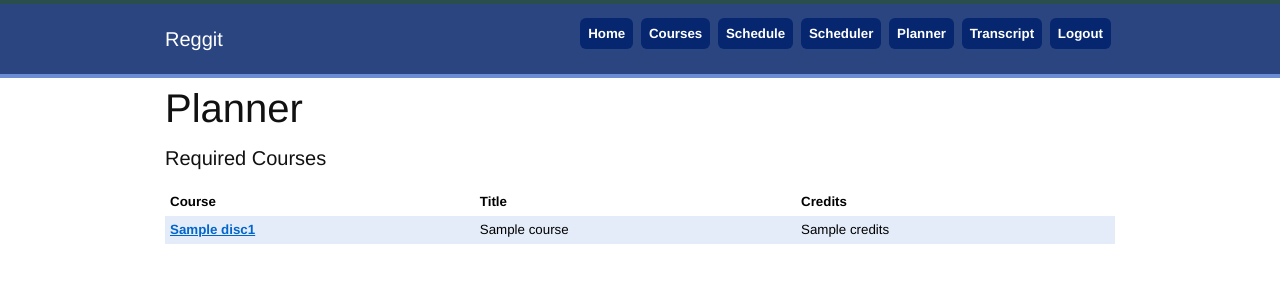
After one commit to thedjpetersen/reggit, a Django app: template main/templates/planner/index.html in a window 1280 px wide. The commit adds this page. Shown: the top 300 px of the page. Run offline with Django 3.2, Linux system fonts and the light colour scheme; the template is opened without the code that fills it: most values are stand-ins (such as "Sample title", 1, 10 or a date in 2020).

Commit message:
started mydegrees(planner). fetch audit on login. started course page

```diff
--- a/course/views.py
+++ b/course/views.py
@@ -3,6 +3,12 @@ from django.http import Http404
 import simplejson as json
 from django.http import HttpResponseRedirect
 import reglib
+
+def index(request):
+
+    regclass = request.session['regclass']
+
+    return render_to_response('course/index.html', {})
 
 def show(request, department, course_number):
     regclass = request.session['regclass']
--- a/main/templates/application.html
+++ b/main/templates/application.html
@@ -28,9 +28,11 @@
                 <div id="navigation" style="float: right;">
                     {% ifnotequal no_show_nav 1 %}
                         <a href="/main"><span>Home</span></a>
+                        <a href="/course"><span>Courses</span></a>
+                        <a href="/schedule"><span>Schedule</span></a>
                         <a href="/scheduler"><span>Scheduler</span></a>
+                        <a href="/planner"><span>Planner</span></a>
                         <a href="/transcript"><span>Transcript</span></a>
-                        <a href="/schedule"><span>Current Schedule</span></a>
                         <a href="/logout"><span>Logout</span></a>
                     {% endifnotequal %}
                 </div>
--- a/main/templates/main.html
+++ b/main/templates/main.html
@@ -2,7 +2,7 @@
 
 {% block content %}
 
-<h2>Home</h2>
+<h1>Home</h1><br/><br/>
 <p>Eventually a dashboard will go here, where you can quickly see a overview of your past and present progress, as well as future suggestions.</p>
 
 {% endblock %}
--- /dev/null
+++ b/main/templates/planner/index.html
@@ -0,0 +1,23 @@
+{% extends "application.html" %}
+
+{% block content %}
+
+<h1>Planner</h1><br/><br/>
+
+<h3>Required Courses</h3>
+<table>
+    <tr id="table headers">
+        <th>Course</th>
+        <th>Title</th>
+        <th>Credits</th>
+    </tr>
+{% for course in required_courses %}
+    <tr>
+    <td><a href="/course/{{course.Disc}}{{course.Num}}">{{course.Disc}}{{course.Num}}</a></td>
+    <td>{{course.Title}}</td>
+    <td>{{course.Credits}}</td>
+    </tr>
+{% endfor %}
+</table>
+
+{% endblock %}
--- a/urls.py
+++ b/urls.py
@@ -13,4 +13,5 @@ urlpatterns = patterns('',
                         (r'^schedule/$', include('schedule.urls')),
                         (r'^scheduler/$', 'main.views.scheduler'),
                         (r'^course/', include('course.urls')),
+                        (r'^planner/', 'main.views.planner'),
 )
```
Also changed, not shown: course/templates/course/index.html (added, +7 -0 lines), main/views.py (+16 -0 lines).
